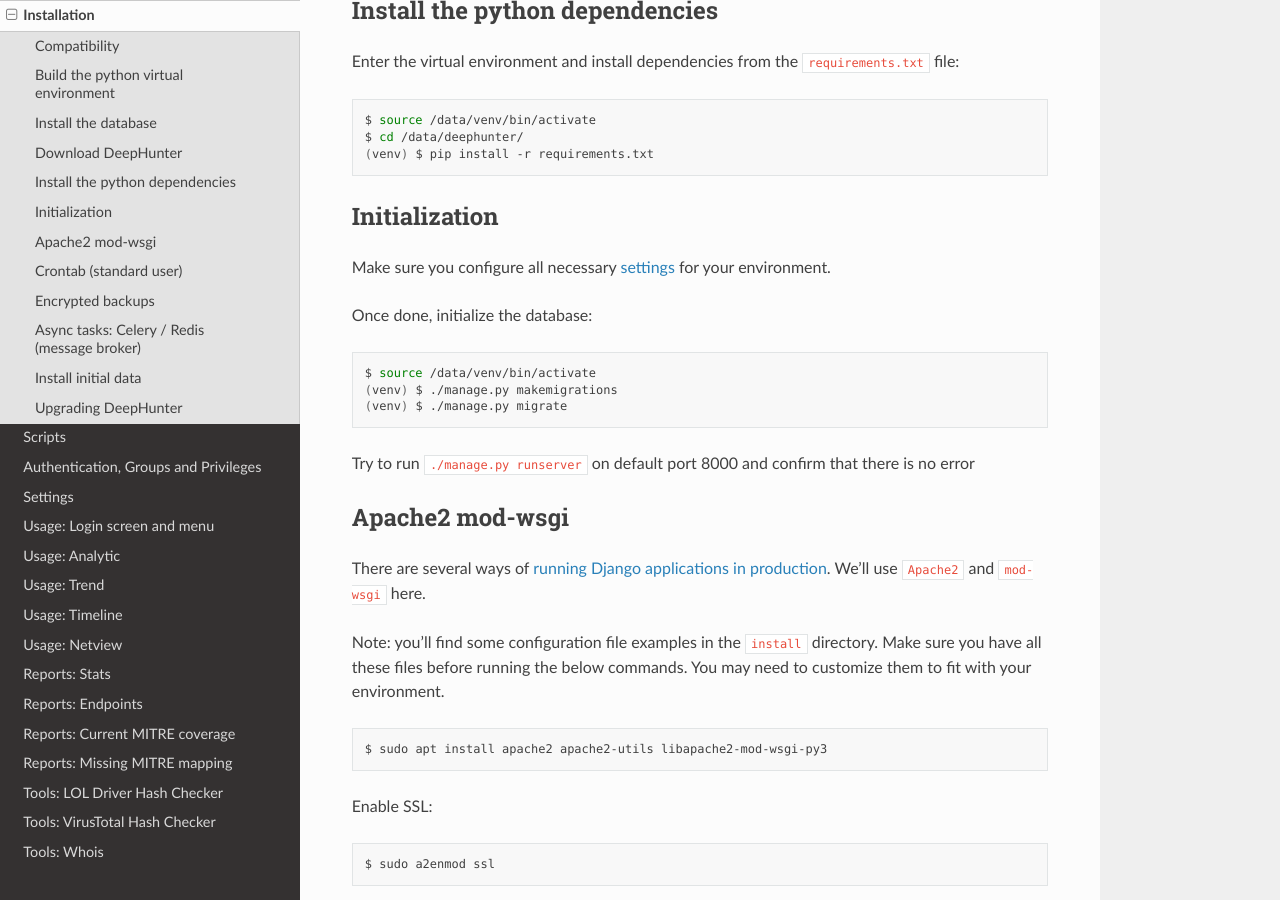
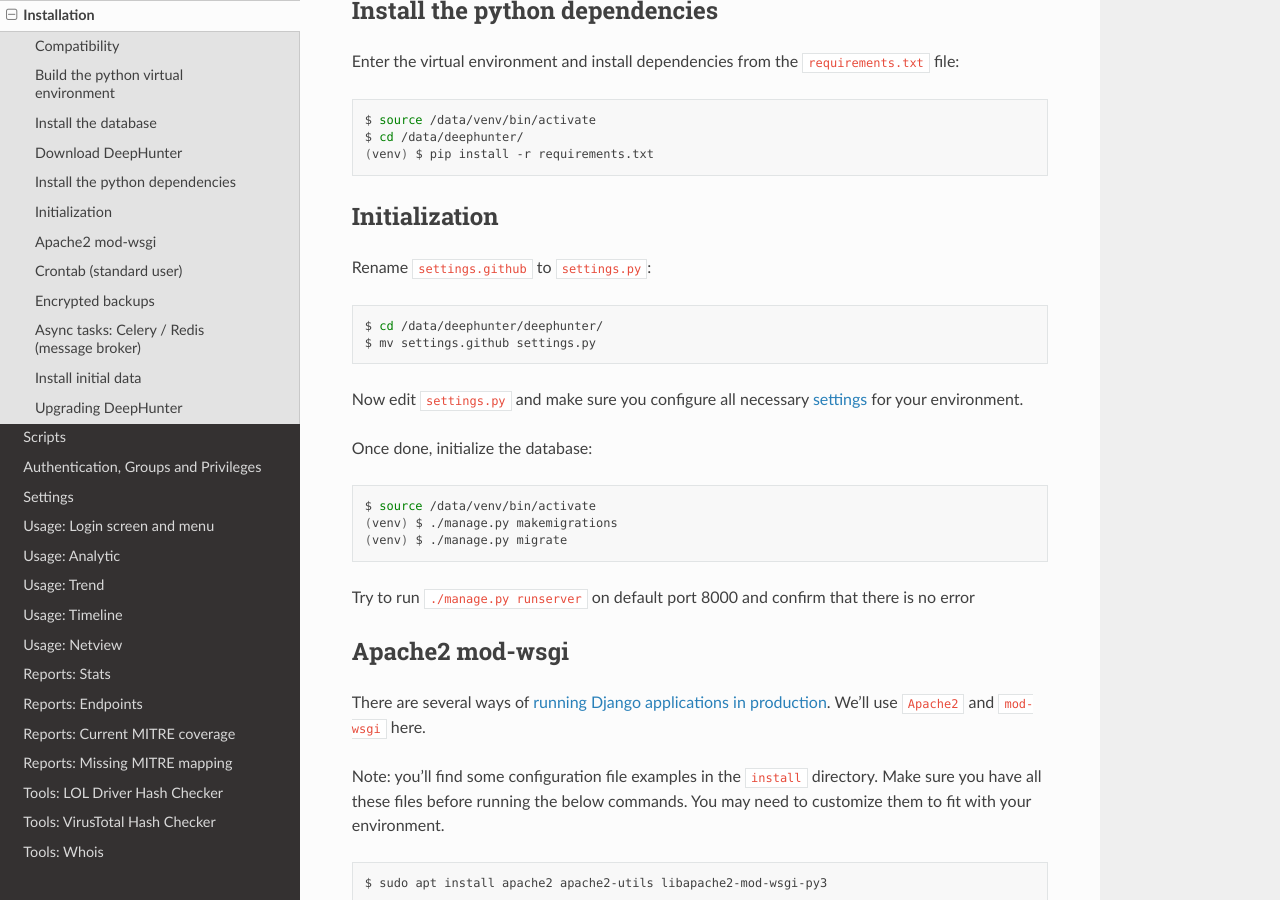
Before and after one commit to wikijm/deephunter, a Sphinx documentation site: the page built from docs/install.rst, in a window 1280 px wide and 900 px high, scrolled down 1091 px. Built offline with Sphinx 7.4.7 and the Read the Docs theme 3.1.0, drawn with Linux system fonts in a browser that asks for light colours.

Commit message:
issue #24 fixed (updated doc)

```diff
--- a/docs/install.rst
+++ b/docs/install.rst
@@ -60,7 +60,14 @@
 Initialization
 **************
 
-Make sure you configure all necessary `settings <settings.html>`_ for your environment.
+Rename ``settings.github`` to ``settings.py``:
+
+.. code-block:: sh
+
+	$ cd /data/deephunter/deephunter/
+	$ mv settings.github settings.py
+
+Now edit ``settings.py`` and make sure you configure all necessary `settings <settings.html>`_ for your environment.
 
 Once done, initialize the database:
 
```
